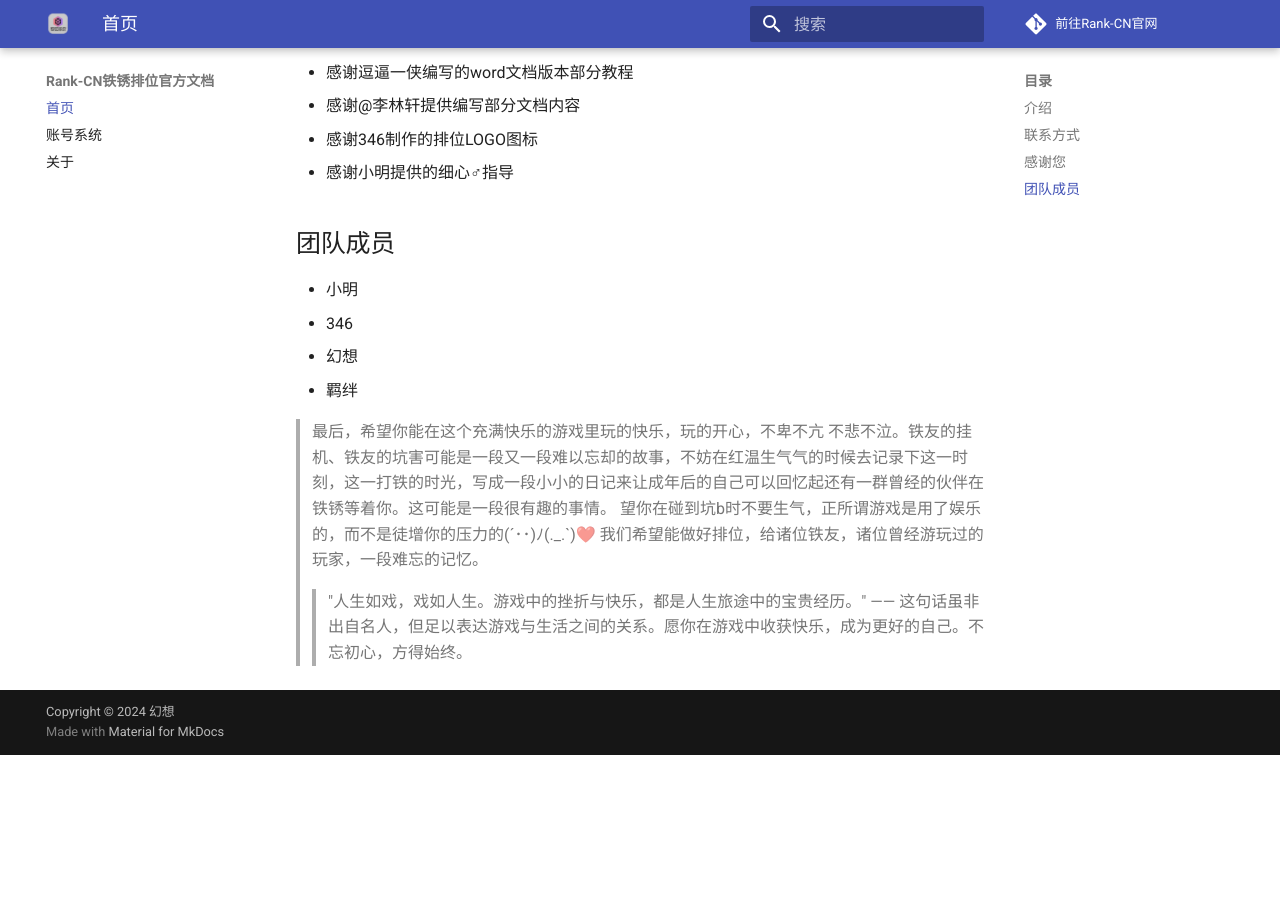
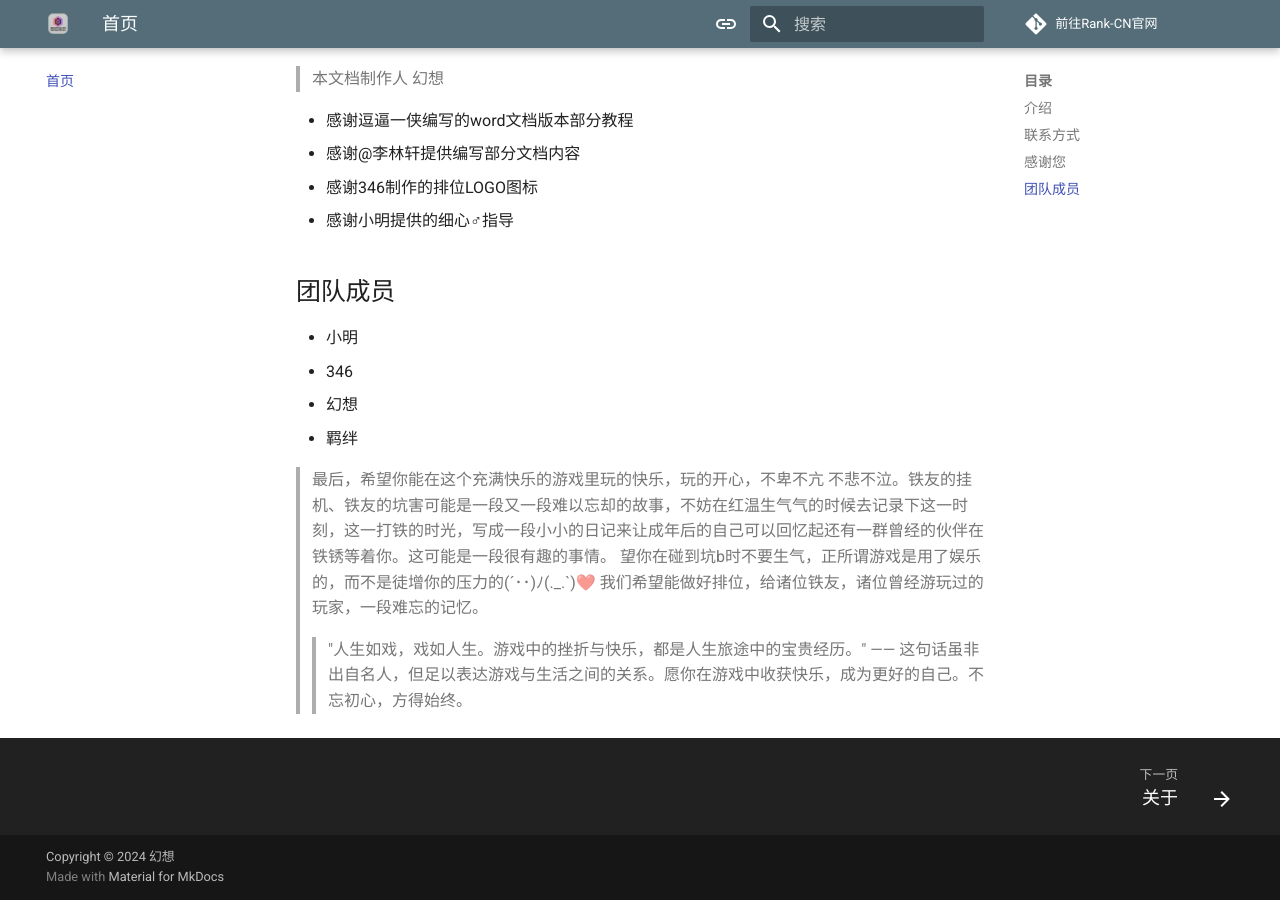
Before and after one commit to Mitpoppy/rw-rank-docs, an MkDocs documentation site: the page built from docs/index.md, in a window 1280 px wide and 900 px high, scrolled down 1127 px. Built offline with MkDocs 1.6.1 and Material for MkDocs 9.7.7, drawn with Linux system fonts in a browser that asks for light colours; before the commit the page ends 1882 px from its top, so only the background shows below that.

Commit message:
更新 mkdocs.yml

```diff
--- a/mkdocs.yml
+++ b/mkdocs.yml
@@ -16,8 +16,6 @@
     prev: 'Previous'
     next: 'Next'
   features:
-# 即时加载
-    - navigation.instant
 # 进度指示器
     - navigation.instant
     - navigation.instant.progress
@@ -25,26 +23,54 @@
     - navigation.path
 # 返回顶部按钮
     - navigation.top
+    - announce.dismiss #呈现可标记为由用户读取的临时公告，可以包含一个用于取消当前公告的按钮
+    #- navigation.instant
+    #- header.autohide  #自动隐藏
+    - navigation.tracking #地址栏中的 URL 将自动更新为在目录中突出显示的活动锚点
+    - navigation.tabs #顶级部分将呈现在上面视口标题下方的菜单层中，但在移动设备上保持原样
+    # - navigation.tabs.sticky  #启用粘性选项卡后，导航选项卡将锁定在标题下方，并在向下滚动时始终保持可见
+    - navigation.sections #启用部分后，顶级部分在边栏中呈现为1220px以上视口的组，但在移动设备上保持原样
+    - navigation.footer #页脚将呈现在边栏中，但在移动设备上保持原样
+    - search.suggest # 搜索输入一些字母时推荐补全整个单词
+    - search.highlight # 搜索出的文章关键词加入高亮
+    - search.share #搜索分享按钮
+    - navigation.expand # 打开Tab时左侧目录全部展开
+    - navigation.indexes #启用节索引页后，可以将文档直接附加到节
+    - content.tabs.link
+    - content.tooltips
+    - content.code.copy #代码复制
+    - content.action.edit
+    - content.action.view
+    - content.code.annotate
+
+  palette:
+    - media: "(prefers-color-scheme)"
+      toggle:
+        icon: material/link
+        name: 关闭自动模式
+    #primary: blue grey
+    - media: "(prefers-color-scheme: light)"
+      scheme: default # 日间模式
+      primary: blue grey # 上方的
+      accent: blue # 链接等可交互元件的高亮色
+      # teal
+      toggle:
+        icon: material/toggle-switch # 图标
+        name: 切换至夜间模式 # 鼠标悬浮提示
+    - media: "(prefers-color-scheme: dark)"
+      scheme: slate # 夜间模式
+      primary: black
+      accent: indigo
+      # teal
+      toggle:
+        icon: material/toggle-switch-off-outline
+        name: 切换至日间模式
 
 plugins:
-    - search # necessary for search to work
+    - search #搜索配置
 
 repo_url: https://xmrank.someo.top
 repo_name: "前往Rank-CN官网"
-
-palette:
-
-    # Palette toggle for light mode
-    - scheme: default
-      toggle:
-        icon: material/brightness-7
-        name: 切换到黑暗模式
-
-    # Palette toggle for dark mode
-    - scheme: slate
-      toggle:
-        icon: material/brightness-4
-        name: 切换到白天模式
 
 nav:
   - '首页': "index.md"
```
